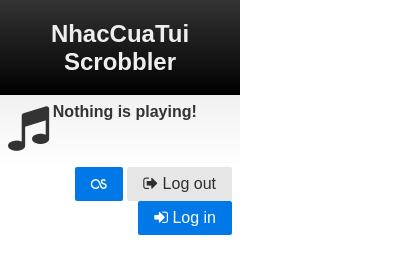
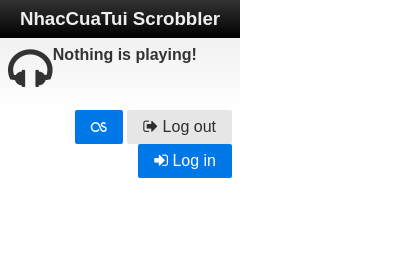
Before and after one commit to jyntran/nhaccuatui-scrobbler, a browser extension: page popup.html in a window 400 px wide. Drawn offline with nearby package versions, Linux system fonts and the light colour scheme.

Commit message:
Add minor styling changes

```diff
--- a/popup.html
+++ b/popup.html
@@ -25,12 +25,15 @@
         text-align: center;
         width: 100%;
       }
+      #heading h3 {
+        margin: 8px;
+      }
       #container {
         background: #fff;
         background-image: linear-gradient(0deg, #fff, #fff, #f1f1f1);
         padding: 8px;
       }
-      .status {
+      #status {
         text-align: right;
       }
       #notPlaying {
@@ -61,7 +64,7 @@
   </head>
   <body>
     <div id="heading">
-      <h2>NhacCuaTui Scrobbler</h2>
+      <h3>NhacCuaTui Scrobbler</h3>
     </div>
     <div id="container">
       <div class="pure-g">
@@ -69,7 +72,7 @@
           <div id="nowPlaying">
             <div class="pure-g">
               <div class="pure-u-1-5">
-                <i class="fa fa-music fa-3x" id="musicNote"></i>
+                <i class="fa fa-headphones fa-3x" id="musicNote"></i>
               </div>
               <div class="pure-u-4-5">
                 <strong><span id="track">Nothing is playing!</span></strong></br>
@@ -78,7 +81,7 @@
               </div>
             </div>
           </div>
-          <div class="status">
+          <div id="status">
             <div id="loggedIn">
               <a id="lastFMButton" href="#" target="_blank" class="pure-button pure-button-primary">
                 <i class="fa fa-lastfm"></i> <span id="userName"></span>
```
